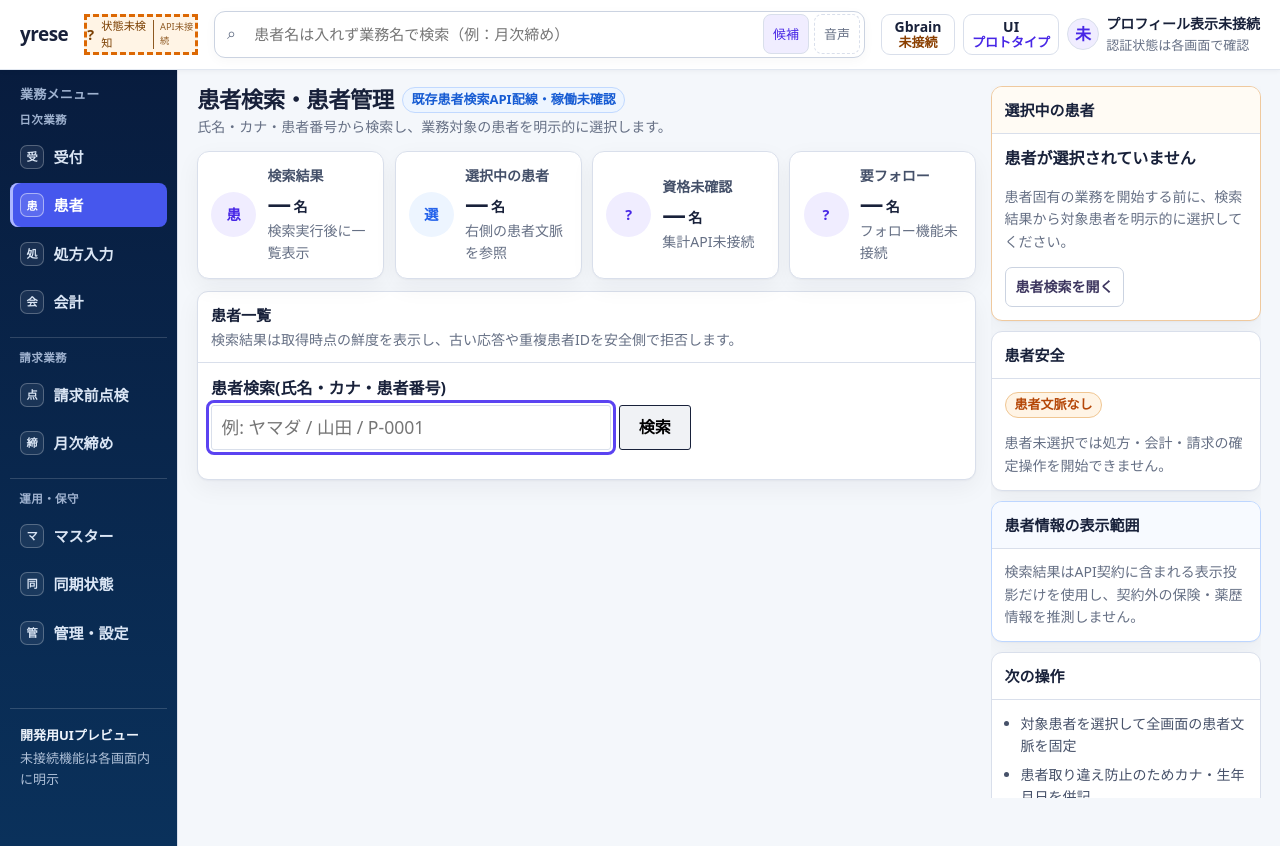
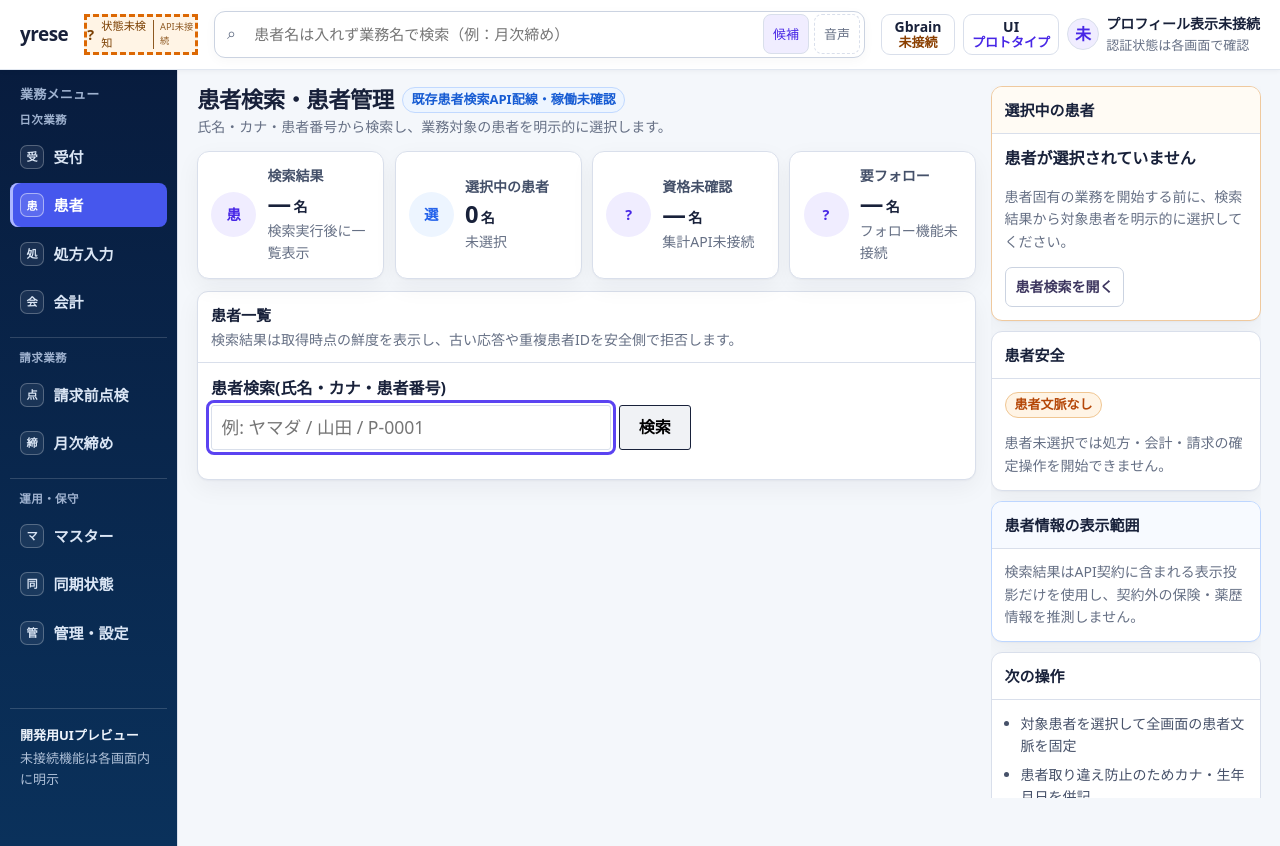
Before and after one commit to yusuketakuma/yrese, a Next.js app in the folder apps/web/: page /patients in a window 1280 px wide. Built offline with nearby package versions, Linux system fonts and the light colour scheme.

Commit message:
WP-5101: derive patients screen metrics from real search state

```diff
--- a/apps/web/app/patients/page.tsx
+++ b/apps/web/app/patients/page.tsx
@@ -1,9 +1,6 @@
 import { PatientContextRail } from "../components/patient-context-rail";
 import {
-  MetricCard,
-  MetricGrid,
   OperatorPage,
-  Panel,
   RailCard,
   ScreenHeader,
   StatusPill,
@@ -36,19 +33,7 @@ export default function PatientsPage() {
         description="氏名・カナ・患者番号から検索し、業務対象の患者を明示的に選択します。"
         meta={<StatusPill tone="info">既存患者検索API配線・稼働未確認</StatusPill>}
       />
-      <MetricGrid>
-        <MetricCard label="検索結果" value="—" unit="名" detail="検索実行後に一覧表示" tone="accent" icon="患" />
-        <MetricCard label="選択中の患者" value="—" unit="名" detail="右側の患者文脈を参照" tone="info" icon="選" />
-        <MetricCard label="資格未確認" value="—" unit="名" detail="集計API未接続" tone="neutral" icon="?" />
-        <MetricCard label="要フォロー" value="—" unit="名" detail="フォロー機能未接続" tone="neutral" icon="?" />
-      </MetricGrid>
-      <Panel
-        title="患者一覧"
-        description="検索結果は取得時点の鮮度を表示し、古い応答や重複患者IDを安全側で拒否します。"
-        className="live-surface-panel"
-      >
-        <PatientSearch />
-      </Panel>
+      <PatientSearch />
     </OperatorPage>
   );
 }
--- a/apps/web/app/patients/patient-search.tsx
+++ b/apps/web/app/patients/patient-search.tsx
@@ -16,6 +16,7 @@ import {
 import { devTenantHeaders } from "../dev-tenant";
 
 import { registeredErrorCodeOrUndefined } from "../components/error-code";
+import { MetricCard, MetricGrid, Panel } from "../components/operator-ui";
 import { ErrorNotice, type ErrorNoticeProps } from "../components/error-notice";
 import {
   type PatientContextData,
@@ -550,6 +551,29 @@ export function PatientSearchResults({
   );
 }
 
+/**
+ * 検索結果メトリクスの表示投影(WP-5101)。実際の検索状態だけを反映し、
+ * 未実行・エラー時は欠測「—」を維持する(truthfulness 原則)。
+ */
+export function patientSearchResultMetric(state: SearchState): {
+  readonly value: string;
+  readonly detail: string;
+} {
+  if (state.kind === "loaded") {
+    return {
+      value: String(state.results.length),
+      detail: `「${state.query}」の該当件数${state.nextCursor !== undefined ? "(続きあり)" : ""}`,
+    };
+  }
+  if (state.kind === "loading") {
+    return { value: "—", detail: "検索中" };
+  }
+  if (state.kind === "error") {
+    return { value: "—", detail: "検索エラー" };
+  }
+  return { value: "—", detail: "検索実行後に一覧表示" };
+}
+
 export function PatientSearch() {
   const [q, setQ] = useState("");
   const [state, setState] = useState<SearchState>({ kind: "idle" });
@@ -599,7 +623,36 @@ export function PatientSearch() {
   // Provider 配下では固定バーが選択中患者を表示するため、検索画面での重複表示はしない。
   const standaloneSelected = patientCtx === null ? localSelected : null;
 
+  const selected = patientCtx !== null ? patientCtx.patient : localSelected;
+  const resultMetric = patientSearchResultMetric(state);
+
   return (
+    <>
+      <MetricGrid>
+        <MetricCard
+          label="検索結果"
+          value={resultMetric.value}
+          unit="名"
+          detail={resultMetric.detail}
+          tone="accent"
+          icon="患"
+        />
+        <MetricCard
+          label="選択中の患者"
+          value={selected !== null ? "1" : "0"}
+          unit="名"
+          detail={selected !== null ? `${selected.name} を業務対象に固定中` : "未選択"}
+          tone="info"
+          icon="選"
+        />
+        <MetricCard label="資格未確認" value="—" unit="名" detail="集計API未接続" tone="neutral" icon="?" />
+        <MetricCard label="要フォロー" value="—" unit="名" detail="フォロー機能未接続" tone="neutral" icon="?" />
+      </MetricGrid>
+      <Panel
+        title="患者一覧"
+        description="検索結果は取得時点の鮮度を表示し、古い応答や重複患者IDを安全側で拒否します。"
+        className="live-surface-panel"
+      >
     <section aria-label="患者検索">
       {standaloneSelected !== null && (
         <div className="selected-patient-context">
@@ -667,5 +720,7 @@ export function PatientSearch() {
         />
       )}
     </section>
+      </Panel>
+    </>
   );
 }
```
Also changed, not shown: 1 other file (tests, documents, lock files or other folders).
